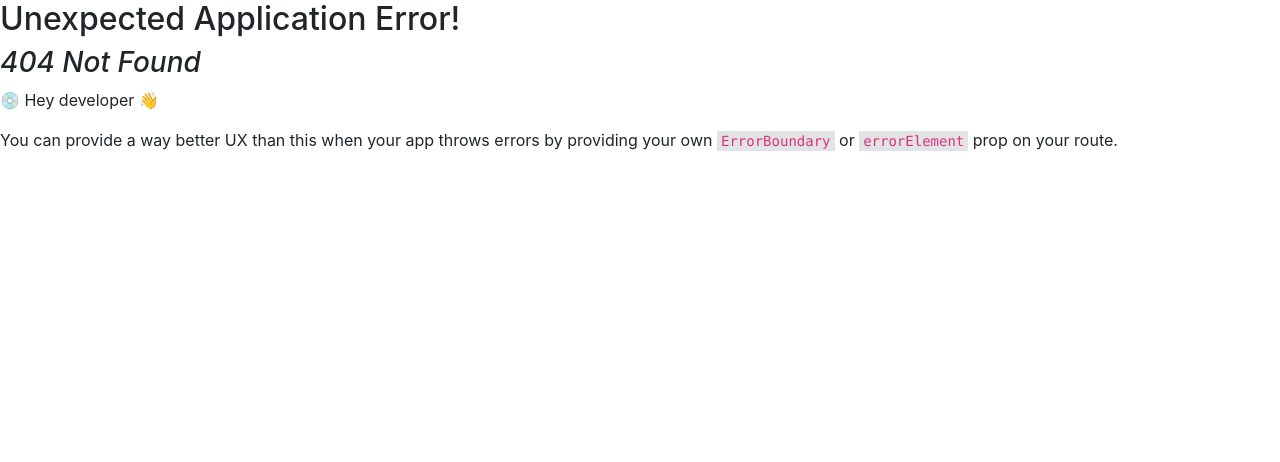
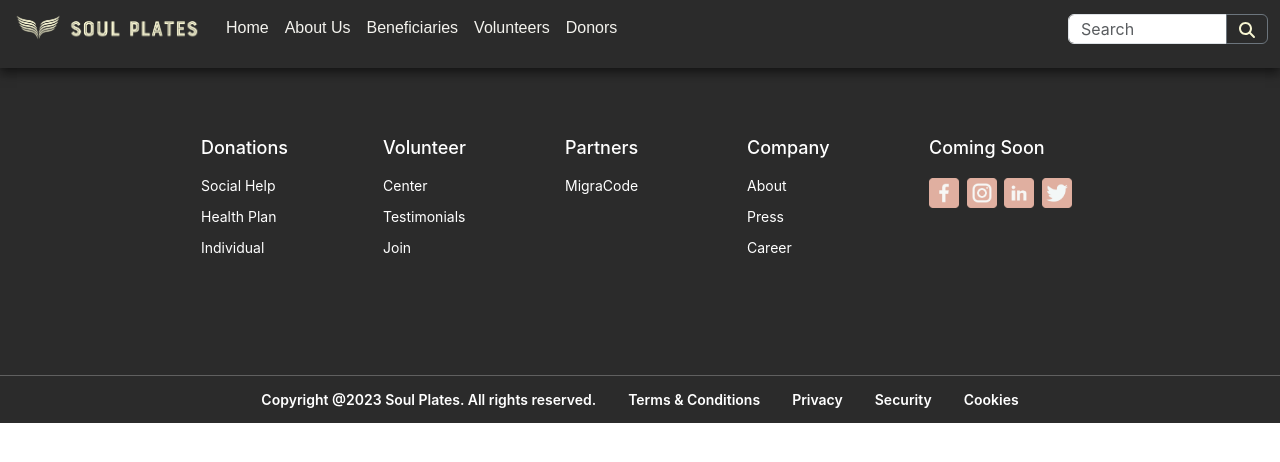
Before and after one commit to Majoissa/SoulPlatesProject, a React (Create React App) app in the folder react-app/: page /aboutus in a window 1280 px wide. Before the commit this address had no page. Shown: the top 462 px of the page. Built offline with nearby package versions, Linux system fonts and the light colour scheme; a web font is replaced by a local one.

Commit message:
about us page link created

```diff
--- a/react-app/src/components/Navlinks.jsx
+++ b/react-app/src/components/Navlinks.jsx
@@ -10,7 +10,7 @@ function NavLinks(props) {
         </Link>
       </li>
       <li className="nav-item">
-        <Link to="/" className="nav-link">
+        <Link to="/aboutus" className="nav-link">
           {props.link2}
         </Link>
       </li>
@@ -29,6 +29,7 @@ function NavLinks(props) {
           {props.link5}
         </Link>
       </li>
+
     </ul>
   );
 }
--- /dev/null
+++ b/react-app/src/components/about-us/AboutUs.jsx
@@ -0,0 +1,15 @@
+import Navbar from "../Navbar";
+import Footer from "../footer";
+
+function AboutUs(){
+    return(
+    <div>
+        <Navbar/>
+
+        <Footer/>
+
+    </div>
+    );
+}
+
+export default AboutUs;
--- a/react-app/src/index.js
+++ b/react-app/src/index.js
@@ -10,6 +10,7 @@ import { RouterProvider, createBrowserRouter } from "react-router-dom";
 import Donation from "./components/Donation";
 import AdminPage from "./components/administrators/AdminPage";
 import Volunteers from "./components/Volunteers";
+import AboutUs from "./components/about-us/AboutUs";
 
 const router = createBrowserRouter([
   {
@@ -45,6 +46,10 @@ const router = createBrowserRouter([
     path: "/volunteers",
     element: <Volunteers />,
   },
+  {
+    path: "/aboutus",
+    element: <AboutUs />,
+  },
   //here goes the other routes
 ]);
 
```
Also changed, not shown: react-app/src/components/AboutUs.jsx (deleted, +0 -20 lines).
